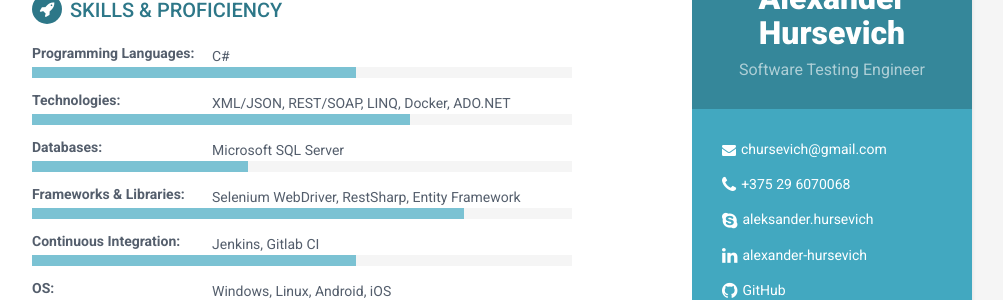
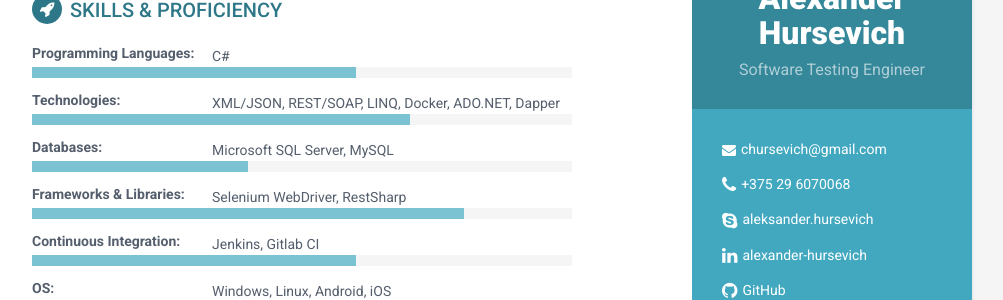
Before and after one commit to alexhurs/alexhurs.github.io, a Jekyll site: the page built from index.html, in a window 1280 px wide, cut to the strip 194-494 px from the top of the page. Shown: the whole strip, without its empty margins (168-1171 px from the left). Built offline with Jekyll 4.4.1, drawn with Linux system fonts in a browser that asks for light colours.

Commit message:
skill updated

```diff
--- a/_data/skills.yml
+++ b/_data/skills.yml
@@ -4,15 +4,15 @@
   level: 60%
 - skill:
   category: Technologies
-  name: XML/JSON, REST/SOAP, LINQ, Docker, ADO.NET
+  name: XML/JSON, REST/SOAP, LINQ, Docker, ADO.NET, Dapper
   level: 70%
 - skill:
   category: Databases
-  name: Microsoft SQL Server
+  name: Microsoft SQL Server, MySQL
   level: 40%
 - skill:
   category: Frameworks & Libraries
-  name: Selenium WebDriver, RestSharp, Entity Framework
+  name: Selenium WebDriver, RestSharp
   level: 80%
 - skill:
   category: Continuous Integration
```
